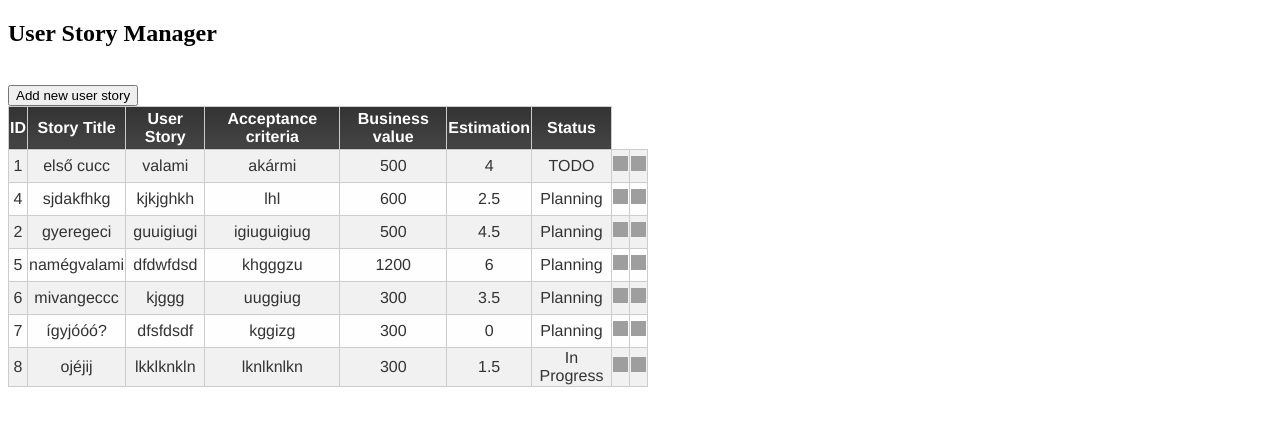
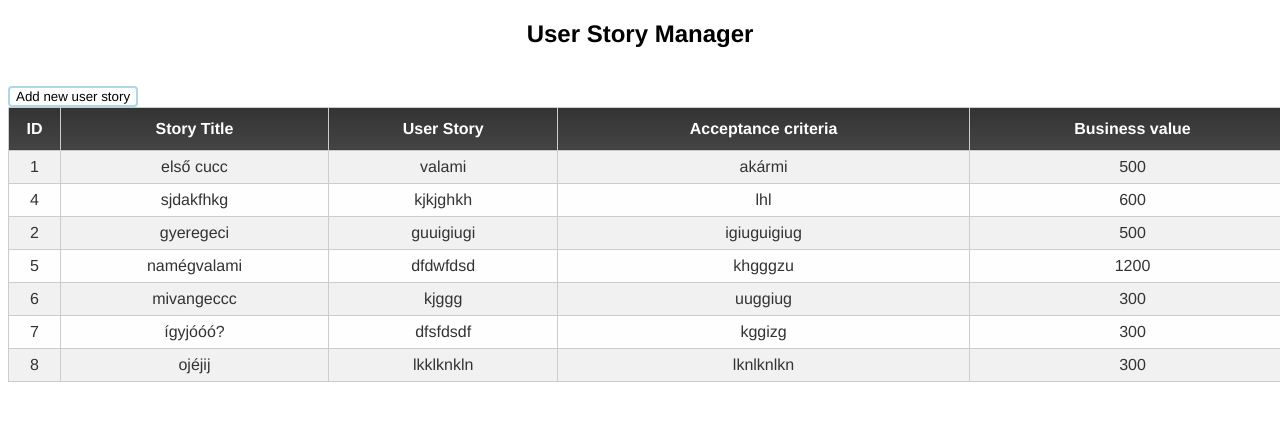
Before and after one commit to kristofilles/super-sprinter-3000-kristofilles, a Flask app: page / in a window 1280 px wide; the page is wider, and only the part inside the window is pictured. Shown: the top 426 px of that part. Run offline with Flask 2, Linux system fonts and the light colour scheme; grey boxes are pictures that could not be loaded.

Commit message:
finally done, added some nice css:)

```diff
--- a/static/style.css
+++ b/static/style.css
@@ -1,5 +1,5 @@
 table {
-     width: 640px;
+     width: 1850px;
      border-collapse: collapse;
      border-spacing: 0;
      color: #333;
@@ -15,11 +15,87 @@ th {
 	color: #FFF; font-weight: bold;
 	height: 40px;
 }
-
 td {
     background: #FAFAFA;
     text-align: center;
 }
 tr:nth-child(even) td { background: #F1F1F1; }
 tr:nth-child(odd) td { background: #FEFEFE; }
-tr:hover { background: #666; color:black; }
+tr:hover {  color: lightblue; }
+h2 {
+    display:flex; justify-content:center; align-items:center;
+    font-family: Helvetica, Arial, sans-serif;
+}
+input[type=button] {
+    font-family: Helvetica, Arial, sans-serif;
+    background-color: white;
+    color: black;
+    border: 2px solid lightblue;
+    border-radius: 4px;
+}
+input[type=button]:hover {
+    font-family: Helvetica, Arial, sans-serif;
+    background-color: lightblue;
+    color: white;
+    border: 2px solid lightblue;
+    border-radius: 4px;
+}
+h1 {
+    font-family: Helvetica, Arial, sans-serif;
+}
+p {
+    font-family: Helvetica, Arial, sans-serif;
+    text-decoration: underline;
+}
+button {
+    font-family: Helvetica, Arial, sans-serif;
+    background-color: white;
+    color: black;
+    border: 2px solid lightblue;
+    border-radius: 4px;
+}
+button:hover {
+    font-family: Helvetica, Arial, sans-serif;
+    background-color: lightblue;
+    color: white;
+    border: 2px solid lightblue;
+    border-radius: 4px;
+}
+select {
+    font-family: Helvetica, Arial, sans-serif;
+    background-color: white;
+    color: black;
+    border: 2px solid lightblue;
+    border-radius: 4px;
+}
+select:hover {
+    font-family: Helvetica, Arial, sans-serif;
+    background-color: lightblue;
+    color: white;
+    border: 2px solid lightblue;
+    border-radius: 4px;
+}
+input:hover {
+    font-family: Helvetica, Arial, sans-serif;
+    background-color: lightblue;
+    color: white;
+    border: 2px solid lightblue;
+    border-radius: 4px;
+}
+input {
+    font-family: Helvetica, Arial, sans-serif;
+    border: 2px solid lightblue;
+    border-radius: 4px;
+}
+textarea {
+    font-family: Helvetica, Arial, sans-serif;
+    border: 2px solid lightblue;
+    border-radius: 4px;
+}
+textarea:hover {
+    font-family: Helvetica, Arial, sans-serif;
+    background-color: lightblue;
+    color: white;
+    border: 2px solid lightblue;
+    border-radius: 4px;
+}
--- a/templates/form.html
+++ b/templates/form.html
@@ -2,13 +2,11 @@
 <html>
     <head>
         <meta charset="utf-8">
-        <link rel="stylesheet" href="static/style.css">
+        <link rel="stylesheet" href="/static/style.css">
         {% if update is not none %}
         <title>Edit user story</title>
-
         {% else %}
         <title>Add new user story</title>
-
         {% endif %}
     </head>
     <body>
--- a/templates/list.html
+++ b/templates/list.html
@@ -3,7 +3,7 @@
 <head>
     <meta charset="utf-8">
     <title>Super Sprinter 3000</title>
-    <link rel="stylesheet" href="static/style.css">
+    <link rel="stylesheet" href="/static/style.css">
 </head>
     <body>
         <h2>User Story Manager</h2><br>
```
